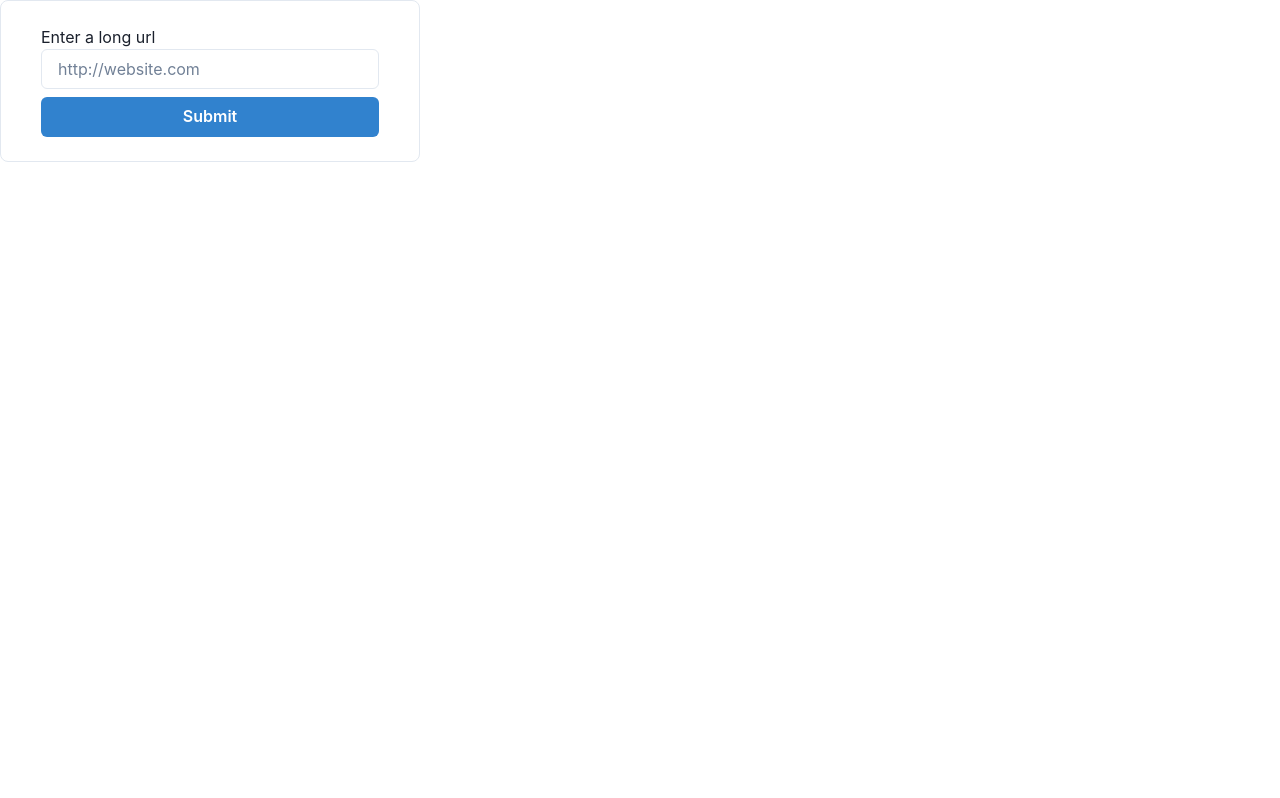
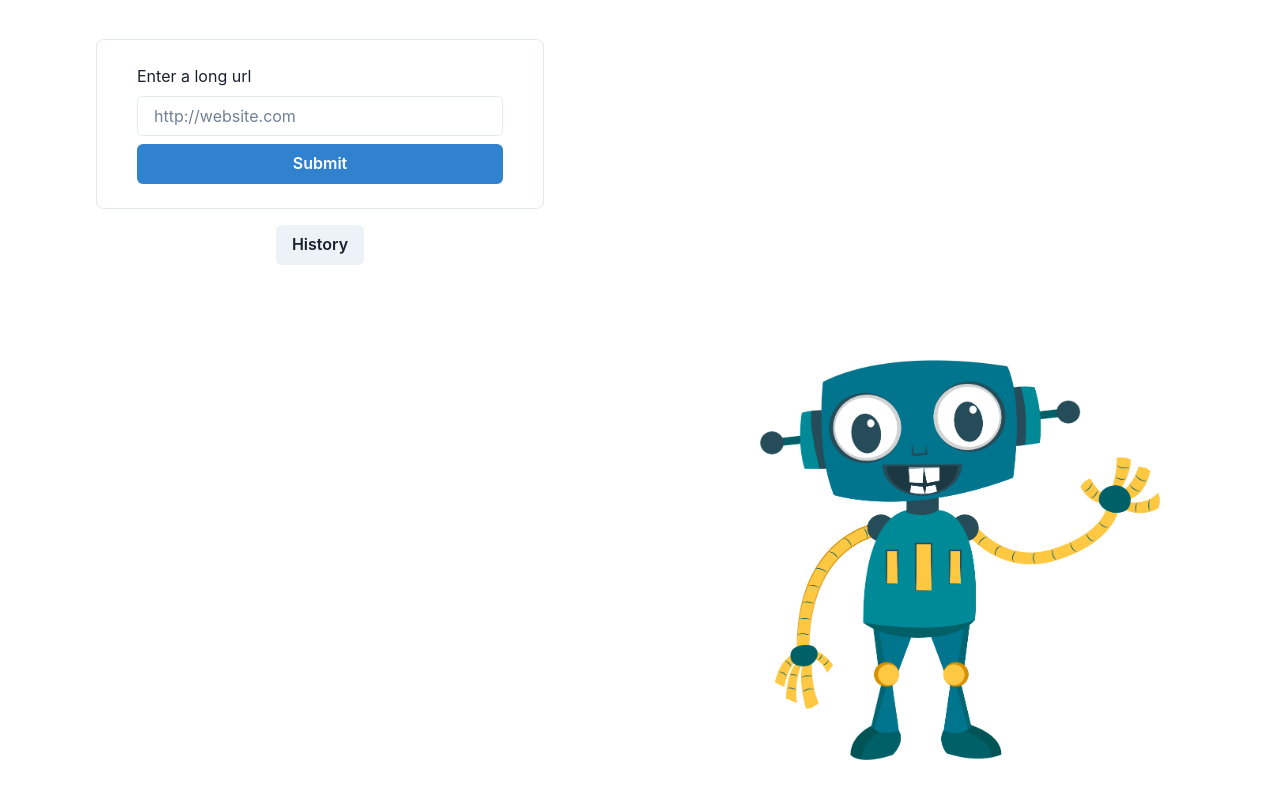
Before and after one commit to YuliiaPanchuk/shortenUrl, a React (Create React App) app in the folder client/: page / in a window 1280 px wide. Built offline with nearby package versions, Linux system fonts and the light colour scheme; no server answers.

Commit message:
Add styling

```diff
--- a/client/src/App.tsx
+++ b/client/src/App.tsx
@@ -1,8 +1,7 @@
 import React from 'react';
-import { ChakraProvider, Divider } from '@chakra-ui/react';
+import { ChakraProvider } from '@chakra-ui/react';
 import { LinksCard } from './components/LinksCard';
 import { LinkProvider } from './context/LinkContext';
-import { LinkDrawer } from './components/Drawer';
 
 export function App() {
   return (
--- a/client/src/components/LinkRow.tsx
+++ b/client/src/components/LinkRow.tsx
@@ -1,7 +1,19 @@
 import React from 'react';
-import { Box, Button, Table, TableContainer, Tbody, Td, Th, Thead, Tr } from '@chakra-ui/react';
+import {
+  Box,
+  Button,
+  Link,
+  Table,
+  TableContainer,
+  Tbody,
+  Td,
+  Th,
+  Thead,
+  Tr,
+} from '@chakra-ui/react';
 import { QrCode } from './QrCode';
 import { useLinkContext } from '../context/LinkContext';
+import '../styles.css';
 
 export function LinkRow() {
   const { links, clearAll } = useLinkContext();
@@ -14,12 +26,12 @@ export function LinkRow() {
 
       {links.map((item, index) => (
         <TableContainer key={index}>
-          <Table variant="simple" colorScheme="blue">
+          <Table className="table" variant="simple" colorScheme="blue" size="xs">
             <Thead>
               <Tr>
                 <Th>Long url</Th>
                 <Th>Shorten url</Th>
-                <Th isNumeric>Clicked</Th>
+                <Th>Clicked</Th>
                 <Th>Created at</Th>
                 <Th>QrCode</Th>
               </Tr>
@@ -28,9 +40,9 @@ export function LinkRow() {
               <Tr>
                 <Td>{item.long_url}</Td>
                 <Td>
-                  <a href={item.short_url} target="_blank" rel="noreferrer">
+                  <Link isExternal href={item.short_url}>
                     {item.short_url}
-                  </a>
+                  </Link>
                 </Td>
                 <Td>{item.count}</Td>
                 <Td>{new Date(item.created_at).toLocaleString()}</Td>
--- a/client/src/components/LinksCard.tsx
+++ b/client/src/components/LinksCard.tsx
@@ -3,6 +3,10 @@ import {
   Box,
   Button,
   Container,
+  Flex,
+  Grid,
+  GridItem,
+  Image,
   Input,
   Link,
   Stack,
@@ -11,6 +15,9 @@ import {
   VStack,
 } from '@chakra-ui/react';
 import { useLinkContext } from '../context/LinkContext';
+import { ExternalLinkIcon } from '@chakra-ui/icons';
+import RobotImg from '../images/robot.png';
+import { LinkDrawer } from './Drawer';
 
 export function LinksCard() {
   const { fetchLinks } = useLinkContext();
@@ -45,9 +52,11 @@ export function LinksCard() {
   }
 
   return (
-    <Box paddingX={10} paddingY={6} maxW="420px" borderWidth="1px" borderRadius="lg">
+    <Grid h="100vh" templateRows="repeat(2, 1fr)" templateColumns="repeat(2, 1fr)">
+      <GridItem colStart={1} rowStart={1} display="flex" justifyContent="center">
+        <Flex justify="center" align="center" flexDirection="column" minWidth="md">
+          <Box paddingX={10} paddingY={6} maxW="lg" minW="md" borderWidth="1px" borderRadius="lg">
             <Stack>
-        <div>
               <Text>Enter a long url</Text>
               <Input
                 type="text"
@@ -57,36 +66,48 @@ export function LinksCard() {
                 value={longLink}
                 onChange={(e) => setLongLink(e.target.value)}
               />
-        </div>
               <Button colorScheme="blue" onClick={createShortLink}>
                 Submit
               </Button>
             </Stack>
 
             {Boolean(shortLink) && (
-        <Container maxW="md">
-          <Text mb="8px">Shorted link: </Text>
-          <VStack>
+              <Box marginTop={10}>
+                <Text>Shorted link: </Text>
+                <VStack marginY={2}>
                   <Link
                     borderWidth="1px"
                     borderRadius="lg"
                     maxW="md"
                     href={shortLink}
-              target="_blank"
-              rel="noreferrer"
+                    isExternal
                     onClick={() => {
                       setTimeout(() => fetchLinks(), 500);
                     }}
                   >
-              {shortLink}
+                    {shortLink} <ExternalLinkIcon mx="2px" />
                   </Link>
                 </VStack>
                 <Button onClick={onCopy}>
                   {hasCopied ? 'Copied!' : 'Copy'}
                   <i className="fa-regular fa-copy" />
                 </Button>
-        </Container>
+              </Box>
             )}
           </Box>
+          <LinkDrawer />
+        </Flex>
+      </GridItem>
+
+      <GridItem
+        colStart={2}
+        rowStart={2}
+        display="flex"
+        justifyContent="center"
+        alignItems="center"
+      >
+        <Image src={RobotImg} alt="Cute robot" boxSize="400px" margin={10} align="right" />
+      </GridItem>
+    </Grid>
   );
 }
--- /dev/null
+++ b/client/src/styles.css
@@ -0,0 +1,6 @@
+.table th,
+.table td {
+  max-width: 80px;
+  text-align: center;
+  white-space: normal;
+}
```
Lines whose indentation alone changed are shown as unchanged.
